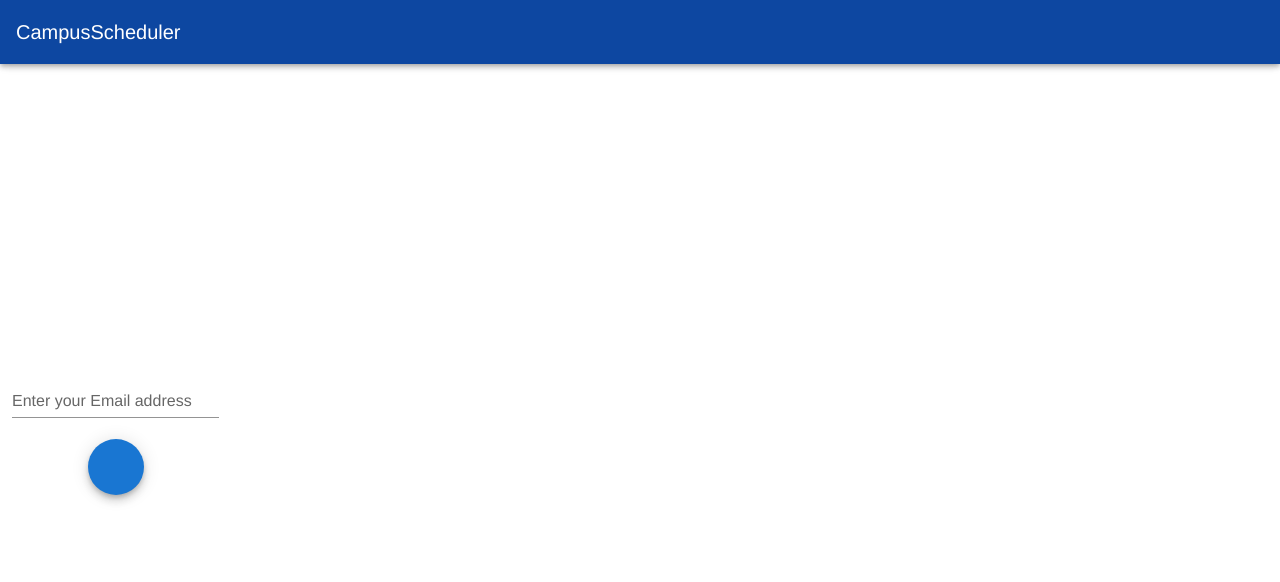
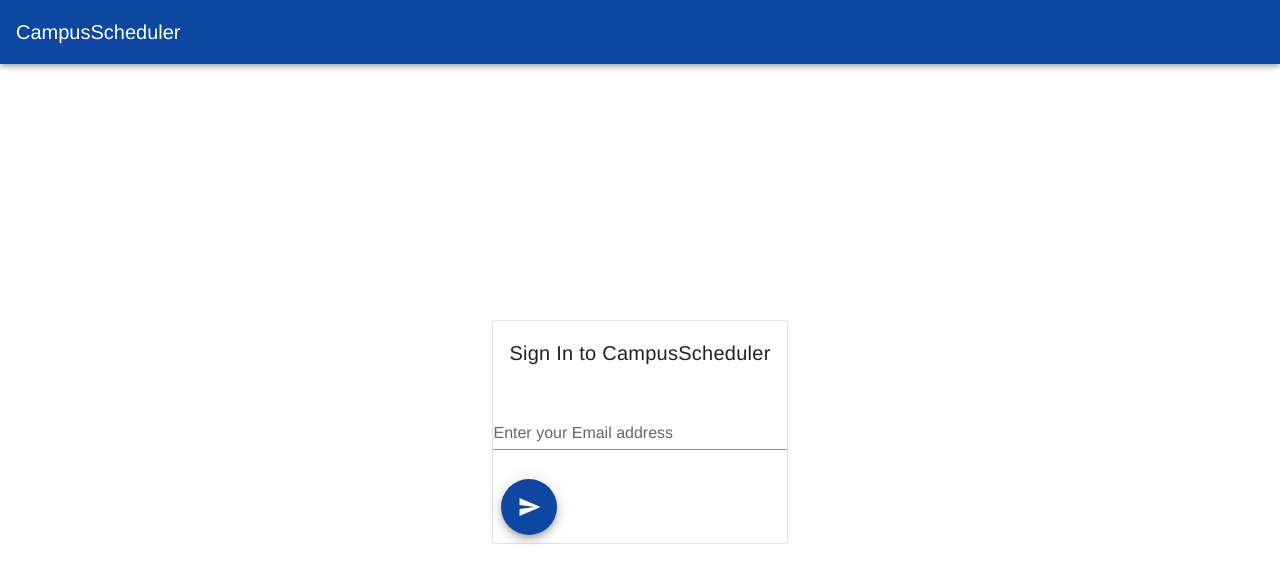
Before and after one commit to axs1330/EECS395, a Vue app in the folder Frontend/: page / in a window 1280 px wide. Shown: the top 582 px of the page. Built offline with nearby package versions, Linux system fonts and the light colour scheme.

Commit message:
prettier date parsing, still need to refresh to see changes

```diff
--- a/Frontend/src/App.vue
+++ b/Frontend/src/App.vue
@@ -3,22 +3,31 @@
     <v-app-bar app dark color="blue darken-4">
         <v-toolbar-title color="white">CampusScheduler</v-toolbar-title>
     </v-app-bar>
-    <v-content>
+    <v-content fluid class="fill-height">
       <v-container fluid class="fill-height">
-        <section v-if="isUserAuthenticated">
+        <section v-if="isUserAuthenticated" fluid class="fill-height">
         <v-row class="fill-height">
             <v-col fill-height>
               <SideBarView/>
             </v-col>
           </v-row>
         </section>
-        <section v-else>
-          <v-text-field type="email" label="Enter your Email address" v-model="authEmail">
-          </v-text-field>
-          <v-btn fab dark color="primary" @click="sendAuthEmail"><v-icon>mdi-send</v-icon></v-btn>
+        <section v-else class="mx-auto">
+          <v-card outlined>
+            <v-card-title dark color="blue darken-4">
+              <p>Sign In to CampusScheduler</p>
+            </v-card-title>
+            <v-text-field type="email" label="Enter your Email address" v-model="authEmail">
+            </v-text-field>
+            <v-card-actions>
+              <v-btn fab dark color="blue darken-4" @click="sendAuthEmail"><v-icon>mdi-send</v-icon></v-btn>
+            </v-card-actions>
+          </v-card>
+
         </section>
       </v-container>
     </v-content>
+    <link href="https://cdn.jsdelivr.net/npm/@mdi/font@4.x/css/materialdesignicons.min.css" rel="stylesheet">
   </v-app>
 </template>
 
--- a/Frontend/src/components/MainView.vue
+++ b/Frontend/src/components/MainView.vue
@@ -22,11 +22,11 @@
             </v-dialog>
         </div>
     <v-list dense class="justify-center">
-      <v-list-item-group v-model="meeting" color="primary">
+      <v-list-item-group v-model="meetingIndex" color="primary">
         <v-list-item v-for="meeting in group.meetings" v-bind:key="meeting.id">
-          {{meeting.start}}
-          {{meeting.end}}
-          {{meeting.location}}
+          <p>Start Time: {{new Date(meeting.start).toString()}}</p>
+          <p>End Time: {{new Date(meeting.end).toString()}}</p>
+          <p v-if="meeting.location != null">Location: {{meeting.location}}</p>
           <v-btn fab x-small outlined color="primary" @click="removeMeeting(meeting.id)">
             <v-icon>mdi-close</v-icon>
           </v-btn>
@@ -63,8 +63,7 @@ export default {
       dialog: false,
       mdialog: false,
       members: [],
-      meetings: [],
-      meeting: 0,
+      meetingIndex: 0,
       potentialMeetings: [],
       pMeetingDialog: false
 
@@ -77,7 +76,7 @@ export default {
     removeMeeting(meetingId){
       console.log(this.group._id);
       console.log(meetingId);
-    /*  HTTP.post('/delete-meeting', {
+      HTTP.post('/delete-meeting', {
         groupId: this.group._id,
         meetingId: meetingId
       })
@@ -86,7 +85,7 @@ export default {
       })
       .catch(error => {
         console.log(error)
-      });*/
+      });
     },
 
     sendMeetingDetails(startDate, endDate, start, end, duration){
@@ -109,6 +108,7 @@ export default {
     },
 
     confirmMeeting(meeting){
+
       var ad;
       if(meeting.location == null){
         ad = null;
@@ -116,6 +116,8 @@ export default {
       else{
         ad = meeting.location.address;
       }
+      console.log(meeting);
+      console.log(this.group._id, meeting.startTime, meeting.endTime, ad);
       HTTP.post('/create-meeting', {
         groupId: this.group._id,
         startTime: meeting.startTime,
--- a/Frontend/src/components/PotentialMeetingModal.vue
+++ b/Frontend/src/components/PotentialMeetingModal.vue
@@ -5,11 +5,11 @@
       <v-card-text>
         <v-tabs vertical>
           <v-tab v-for="(meeting, i) in meetings" v-bind:key="meeting.startTime" class="text-center">
-            Meeting {{i}}
+            Meeting {{i + 1}}
           </v-tab>
           <v-tabs-items v-model="meeting" vertical>
-            <p>Start Time: {{Date(meeting.startTime).toString()}}</p>
-            <p>End Time: {{Date(meeting.endTime).toString()}}</p>
+            <p>Start Time: {{new Date(meeting.startTime).toString()}}</p>
+            <p>End Time: {{new Date(meeting.endTime).toString()}}</p>
             <p v-if="meeting.location != null">Location: {{meeting.location.address}}</p>
           </v-tabs-items>
         </v-tabs>
@@ -34,7 +34,7 @@ export default {
 
   methods: {
     confirmMeeting(){
-      this.$emit('confirm-meeting', this.meeting)
+      this.$emit('confirm-meeting', this.meetings[this.meeting])
 
     }
   }
--- a/Frontend/src/components/SideBarView.vue
+++ b/Frontend/src/components/SideBarView.vue
@@ -34,7 +34,6 @@
         </v-tab-item>
       </v-tabs-items>
     </v-tabs>
-    <link href="https://cdn.jsdelivr.net/npm/@mdi/font@4.x/css/materialdesignicons.min.css" rel="stylesheet">
   </div>
 </template>
 
```
Also changed, not shown: 1 other file (tests, documents, lock files or other folders).
